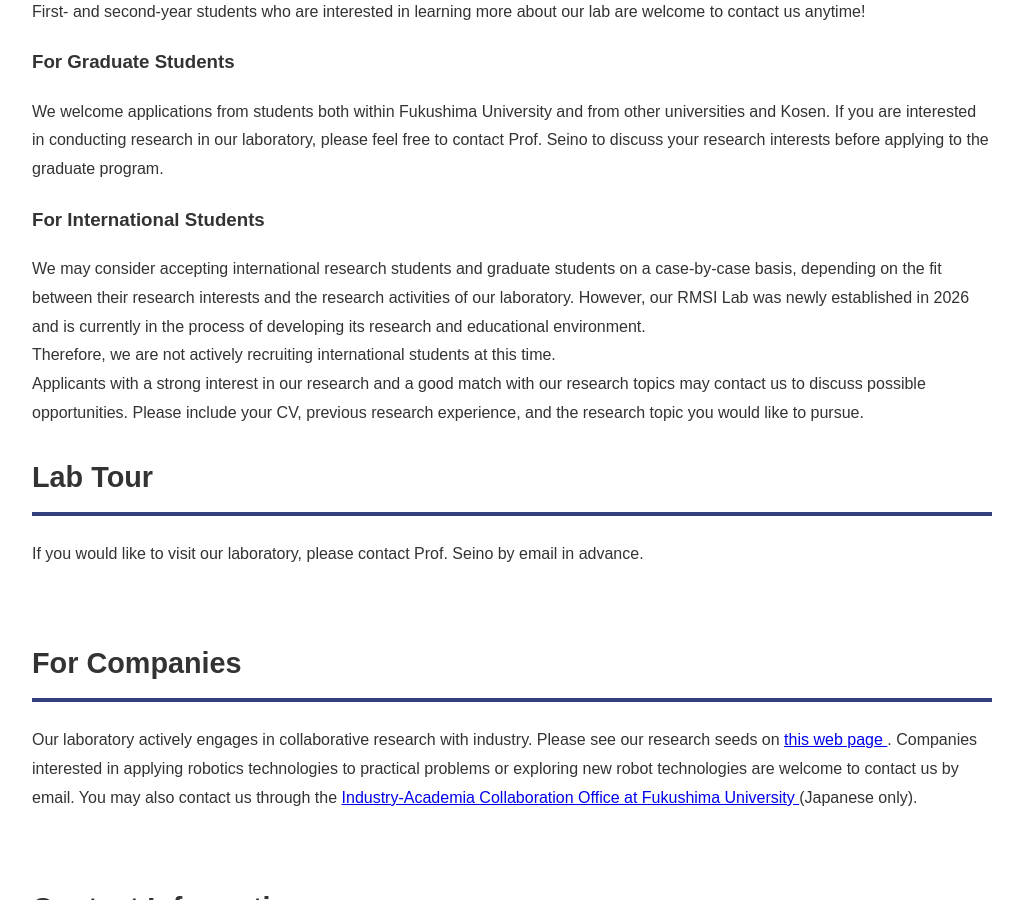
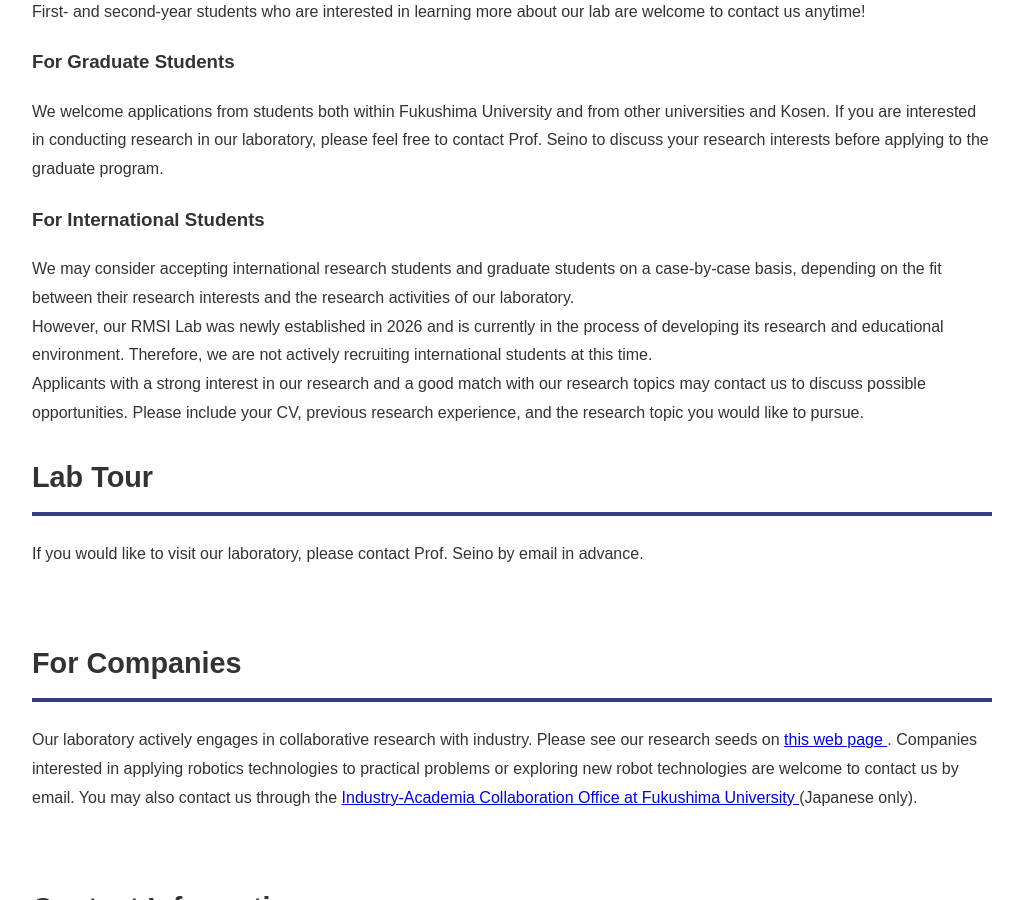
Before and after one commit to rmsi-seino-lab/rmsi-seino-lab.github.io, a Jekyll site: the page built from en/contact.html, in a window 1280 px wide and 900 px high, scrolled down 857 px. Shown: the whole window, without its empty margins (128-1151 px from the left). Built offline with Jekyll 4.4.1, drawn with Linux system fonts in a browser that asks for light colours; some of the changed lines change nothing that is shown.

Commit message:
Update website

```diff
--- a/en/contact.html
+++ b/en/contact.html
@@ -47,8 +47,8 @@
 
     <h3>For International Students</h3>
     <p>
-        We may consider accepting international research students and graduate students on a case-by-case basis, depending on the fit between their research interests and the research activities of our laboratory.
-        However, our RMSI Lab was newly established in 2026 and is currently in the process of developing its research and educational environment. <br>
+        We may consider accepting international research students and graduate students on a case-by-case basis, depending on the fit between their research interests and the research activities of our laboratory.<br>
+        However, our RMSI Lab was newly established in 2026 and is currently in the process of developing its research and educational environment.
         Therefore, we are not actively recruiting international students at this time. <br>
         Applicants with a strong interest in our research and a good match with our research topics may contact us to discuss possible opportunities.
         Please include your CV, previous research experience, and the research topic you would like to pursue.
```
